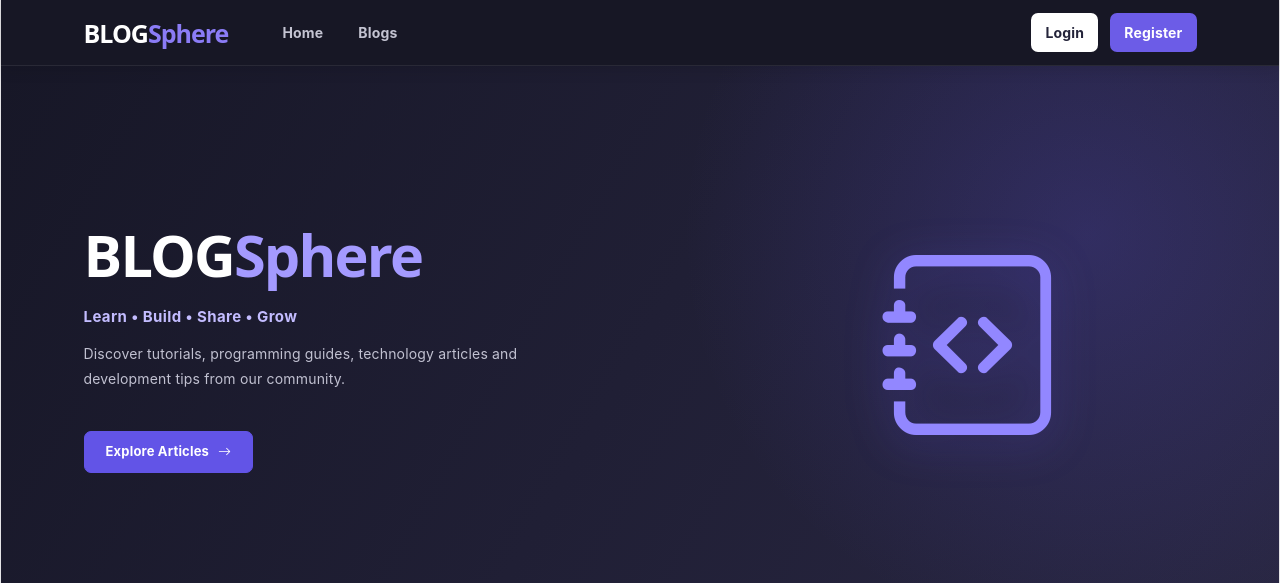
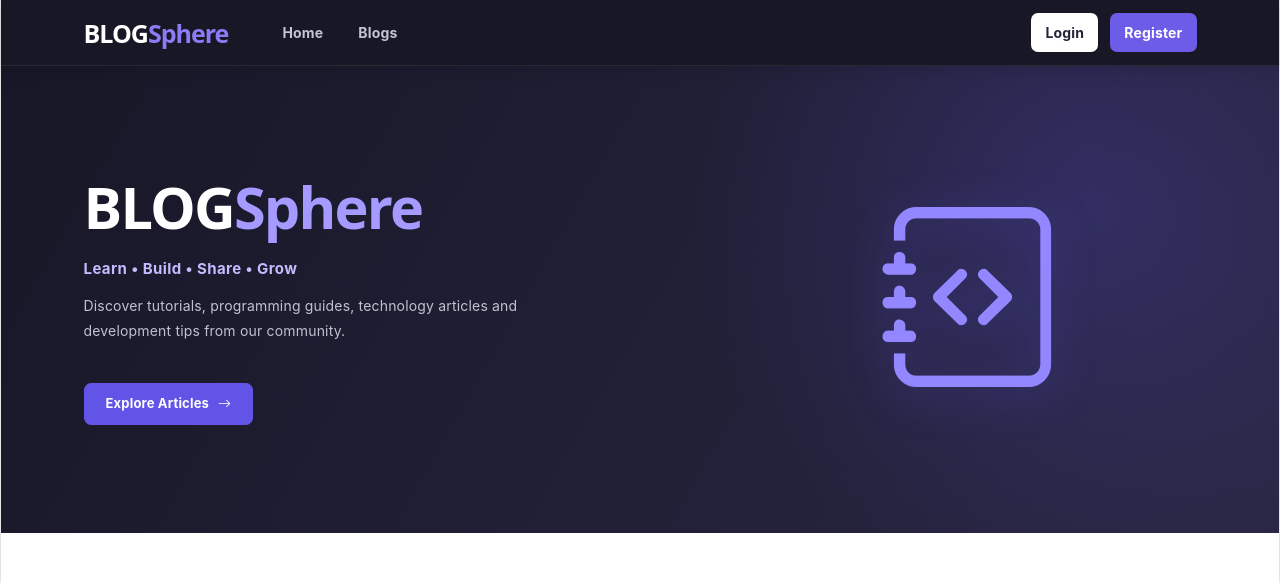
Before and after one commit to tejaM-SENG/BlogSphere, a React (Vite) app in the folder frontend/: page / in a window 1280 px wide. Shown: the top 583 px of the page. Built offline with nearby package versions, Linux system fonts and the light colour scheme; no server answers.

Commit message:
Update App.css

```diff
--- a/frontend/src/App.css
+++ b/frontend/src/App.css
@@ -231,7 +231,6 @@ footer small {
     background:
         radial-gradient(circle at 85% 30%, rgba(98,84,231,.22), transparent 35%),
         linear-gradient(120deg, #171727, #292743) !important;
-    padding: 48px 0 !important;
     overflow: hidden;
 }
 
```
